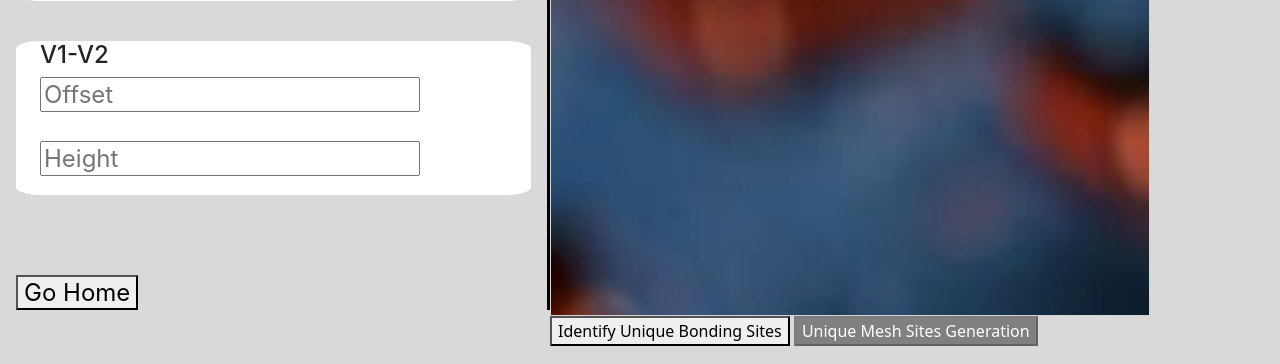
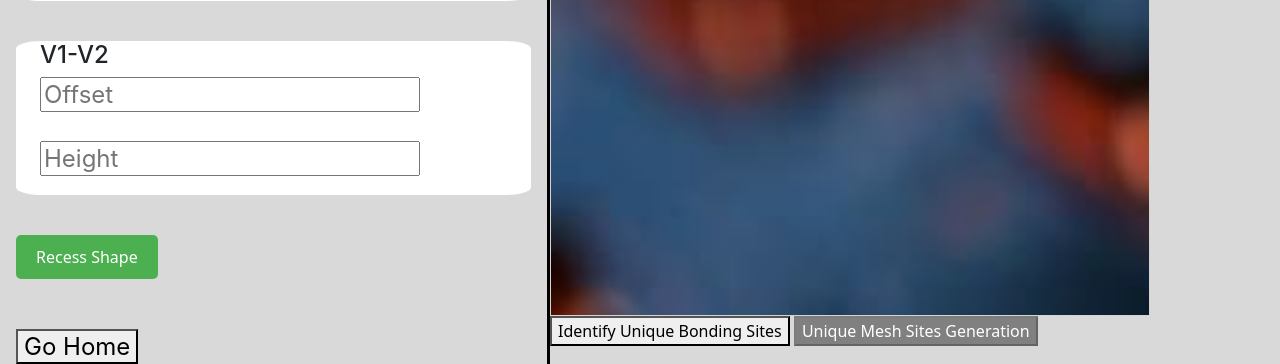
Before and after one commit to Siclarity/siBond, a Flask app: page /gds in a window 1280 px wide; the page is wider, and only the part inside the window is pictured. Shown: the part 819-1183 px from the top of that part. Run offline with Flask 2, Linux system fonts and the light colour scheme; data that the repository does not hold is empty; some libraries are stand-ins or nearby versions.

Commit message:
Passes the Recess shape from the gds file to the mesh flask generator. the recess type from Create your own mesh and the Upload GDS are now passed to the mesh page and are displayed within the side bar on the right. When the user tests their selected mesh the recess shape has been included in the event we want to use COMSOL application builder this can be used to define the type of recess shape.  This commit also has a new change with the upload gds containing new booleans. What I have found in previous testing is that if we want to traverse back and forth, we will need to have the unique dictionary sites saved. Before hand we had 2 boolean checks which were ran_unique_sites which would check to see if there are images within the gallery (captured images are exectued after the identification of unique bondsites and remain in a folder) and the input fields from the user have been filled out. Now we have 2 new booleans we are introducing which are the recess_type and the info_content. Recess type ensures that the user has selected a recess formation from the drop down menu within the side bar, and the info content looks at the html and sees if there is any text in there (if there is text then the unique bondsite information is present).
I will have to think about a way to preserve the dictionary of unique sites as I want to have the unique site preserved in the event the user wants to go back and change parameters.

Another thing that I will have to consider is the issue with the thumbnails caputre. As mentioned yesterday by Dhruva, the way that the thumbnails is captured is by using the KLayout command which uses the personal directory. We need to figure out a way on how to make this more generalized.

```diff
--- a/website/templates/gds.html
+++ b/website/templates/gds.html
@@ -67,7 +67,7 @@
                 font-style: normal;
                 font-weight: 300;
                 line-height: normal;
-                padding-top:10vh;
+                padding-top:10px;
             }
             .left-side-box .spacer{
                 padding-bottom: 5vh;
@@ -134,6 +134,46 @@
             #generateMesh.active {
                 background-color: green;
                 cursor: pointer;
+            }
+            .recessDropdown {
+                position: relative;
+                display: flex;
+            }
+
+            .recessDropdown button {
+                background-color: #4CAF50;
+                color: white;
+                padding: 10px 20px;
+                font-size: 16px;
+                border: none;
+                cursor: pointer;
+                border-radius: 5px;
+            }
+            .recessContent {
+                display: none;
+                position: absolute;
+                background-color: #f9f9f9;
+                min-width: 160px;
+                box-shadow: 0px 8px 16px rgba(0, 0, 0, 0.2);
+                z-index: 1;
+                border-radius: 5px;
+            }
+            .recessContent div {
+                color: black;
+                padding: 12px 16px;
+                text-decoration: none;
+                display: block;
+                border-radius: 5px;
+                cursor: pointer;
+            }
+            .recessContent div:hover {
+                background-color: #ddd;
+            }
+            .recessDropdown:hover .recessContent {
+                display: block;
+            }
+            .recessDropdown:hover button {
+                background-color: #3e8e41;
             }
         </style>
         <script>
@@ -265,6 +305,16 @@
                     <br>
                     <input type="number" class="height" id="heightV1V2"placeholder="Height" name="Height_V1V2">
                 </form>
+                <div class="spacer"></div>
+                <div class="recessDropdown">
+                    <button id="recessDropdown">Recess Shape</button>
+                    <div class="recessContent">
+                        <div id="option-el">ellipse</div>
+                        <div id="option-sq">square</div>
+                        <div id="option-sp">sphere</div>
+                    </div>
+                </div>
+                <div class="spacer"></div>
                 <a href="/" ><button class="home_button"> Go Home</button></a>
             </div>
             <div class="whitespace">
@@ -686,7 +736,8 @@
                         HeightM2:heightM2,
                         OffsetV1V2:offsetV1V2,
                         HeightV1V2:heightV1V2,
-                        DBUnit:dbUnits
+                        DBUnit:dbUnits,
+                        recessShape:recess_type
                     }
                     alert(JSON.stringify(data,null, 2));
                     console.log(data);
@@ -759,10 +810,27 @@
             });
         });
         function button_status(){
+            let=info_content=false;
+            const info=document.getElementById('Information');
+            if(info.textContent.trim()===''){
+                info_content=false;
+            }
+            else{
+                info_content=true;
+            }
             console.log(`Input Fields:${input_fields}`);
             console.log(`Unique Sites:${ran_unique_site}`);
+            console.log(`Recess Shape:${recess_type}`);
+            console.log(`Info Content:${info_content}`);
+            if(recess_type===''){
+                type_selected=false;
+            }
+            else{
+                type_selected=true;
+            }
+
             const generate_mesh=document.getElementById('generateMesh');
-            if(input_fields && ran_unique_site){
+            if(input_fields && ran_unique_site &&type_selected &&info_content){
                 generate_mesh.disabled=false;
                 generate_mesh.classList.add('active');
             }
@@ -773,5 +841,24 @@
         }
         setInterval(button_status, 1000);
         </script>
+        <script>
+                var type_selected=false;
+                var recess_type='';
+                var dropdownButton = document.getElementById('recessDropdown');
+                document.getElementById("option-el").addEventListener("click", function() {
+                    recess_type='ellipse';
+                    dropdownButton.textContent='ellipse';
+                });
+
+                document.getElementById("option-sq").addEventListener("click", function() {
+                    recess_type='square';
+                    dropdownButton.textContent='square';
+                });
+
+                document.getElementById("option-sp").addEventListener("click", function() {
+                    recess_type='sphere';
+                    dropdownButton.textContent='sphere';
+                });
+        </script>
    </body>
 </html>
--- a/website/templates/mesh.html
+++ b/website/templates/mesh.html
@@ -374,6 +374,7 @@
                 "Bot Cu Radius: "+ f_bot_Cu_r +' um\n'+
                 "Bot Cu Height: "+ f_bot_Cu_d+' um\n'+
                 "Bot Recess: "+ f_bot_Recess +' nm\n'+
+                "Recess Shape: "+f_recess_shape+'\n'+
                 "Offset X: " + f_OX +' um\n'+
                 "Offset Y: "+ f_OY +' um\n');
         });
@@ -392,6 +393,7 @@
            var f_bot_Cu_r;
            var f_bot_Cu_d;
            var f_bot_Recess;
+           var f_recess_shape;
            var f_OX;
            var f_OY;
         var meshSites = localStorage.getItem('mesh_sites');
@@ -429,6 +431,7 @@
                     let botCur = !isNaN(selectedData["Bot Cu Radius"]) ? selectedData["Bot Cu Radius"].toFixed(3) : "N/A";
                     let botCuh = !isNaN(selectedData["Bot Cu Height"]) ? selectedData["Bot Cu Height"].toFixed(3) : "N/A";
                     let botRecess = !isNaN(selectedData["Bot Recess Value"]) ? selectedData["Bot Recess Value"].toFixed(3) : "N/A";
+                    let rshape=(selectedData["Recess Shape"]);
                     let OX = !isNaN(selectedData["Offset X"]) ? selectedData["Offset X"].toFixed(3) : "N/A";
                     let OY = !isNaN(selectedData["Offset Y"]) ? selectedData["Offset Y"].toFixed(3) : "N/A";
                     botRecess=botRecess*1000
@@ -445,6 +448,7 @@
                     f_bot_Cu_r=botCur;
                     f_bot_Cu_d=botCuh;
                     f_bot_Recess=botRecess;
+                    f_recess_shape=rshape;
                     f_OX=OX;
                     f_OY=OY;
                     displayArea.innerHTML = `
@@ -461,6 +465,7 @@
                             <p>Bot Cu Radius: ${botCur} um</p>
                             <p>Bot Cu Height: ${botCuh} um</p>
                             <p>Bot Cu Recess: ${botRecess} nm</p>
+                            <p>Recess Shape:${rshape}</p>
                             <p>Offset X: ${OX} um</p>
                             <p>Offset Y: ${OY} um</p>
                     `;
```
Also changed, not shown: website/scripts/mesh_Flask_gen.py (+6 -5 lines).
